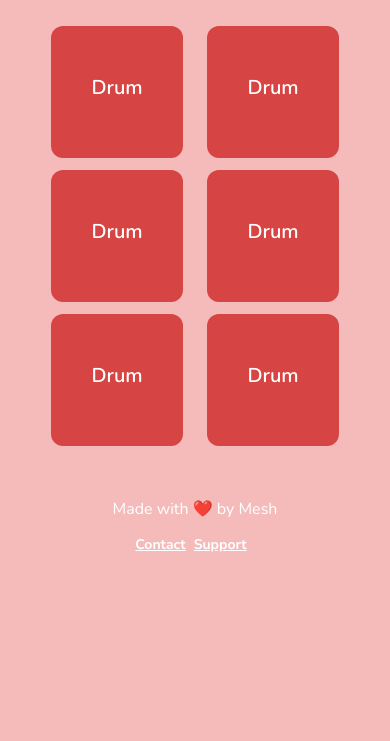
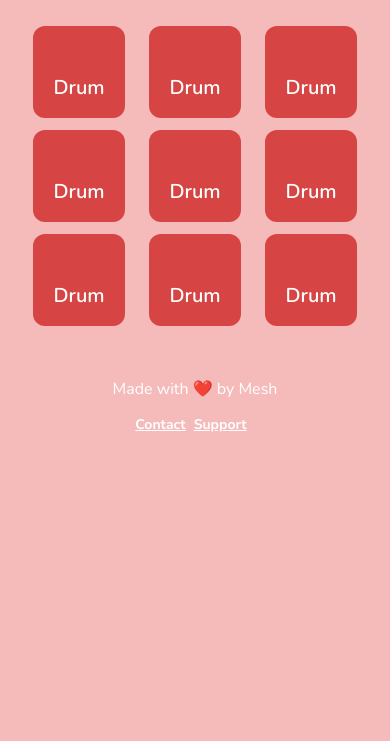
Before and after one commit to mesh7/drumeo, a plain HTML site: page index.html in a window 390 px wide. Shown: the part 103-844 px from the top of the page. Drawn offline with nearby package versions, Linux system fonts and the light colour scheme.

Commit message:
added styling

```diff
--- a/app.js
+++ b/app.js
@@ -0,0 +1,13 @@
+let drumkey = "hello";
+
+function drumpadSound(dumkey) {
+  switch (dumkey) {
+    case 'drum':
+      console.log('drum')
+      break;
+    case 'hi_hat':
+        console.log('hi_hat')
+      break;
+    default:
+  }
+}
--- a/index.html
+++ b/index.html
@@ -57,7 +57,25 @@
                 </div>
             </div>
             <!-- Row two of drumpad -->
-            <div class="drumpad-row-twoone">
+            <div class="drumpad-row-two">
+                <div class="drumpad">
+                    <div class="drumpad-text">
+                        Drum
+                    </div>
+                </div>
+                <div class="drumpad">
+                    <div class="drumpad-text">
+                        Drum
+                    </div>
+                </div>
+                <div class="drumpad">
+                    <div class="drumpad-text">
+                        Drum
+                    </div>
+                </div>
+            </div>
+            <!-- Row three of drumpad -->
+            <div class="drumpad-row-three">
                 <div class="drumpad">
                     <div class="drumpad-text">
                         Drum
--- a/styles.css
+++ b/styles.css
@@ -44,6 +44,7 @@
   text-align: center;
   letter-spacing: 0.25rem;
   margin-left: 1.5rem;
+  color: white;
 }
 
 .description {
@@ -148,8 +149,8 @@
 
 @media screen and (max-width: 768px) {
   .drumpad {
-    width: 100px;
-    height: 100px;
+    width: 60px;
+    height: 60px;
     margin: 0.75rem;
   }
 
```
